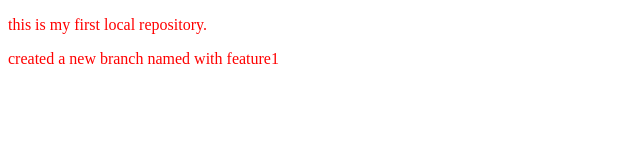
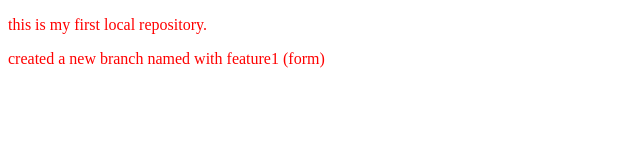
Before and after one commit to PriyanshMaskhare/localrepo, a plain HTML site: page index.html in a window 1280 px wide. Shown: the full height of the page, 0-640 px from the left. Drawn offline with Linux system fonts and the light colour scheme.

Commit message:
add form

```diff
--- a/index.html
+++ b/index.html
@@ -8,6 +8,6 @@
 </head>
 <body>
     <p>this is my first local repository.</p>
-    <p>created a new branch named with feature1</p>
+    <p>created a new branch named with feature1 (form)</p>
 </body>
 </html>
```
